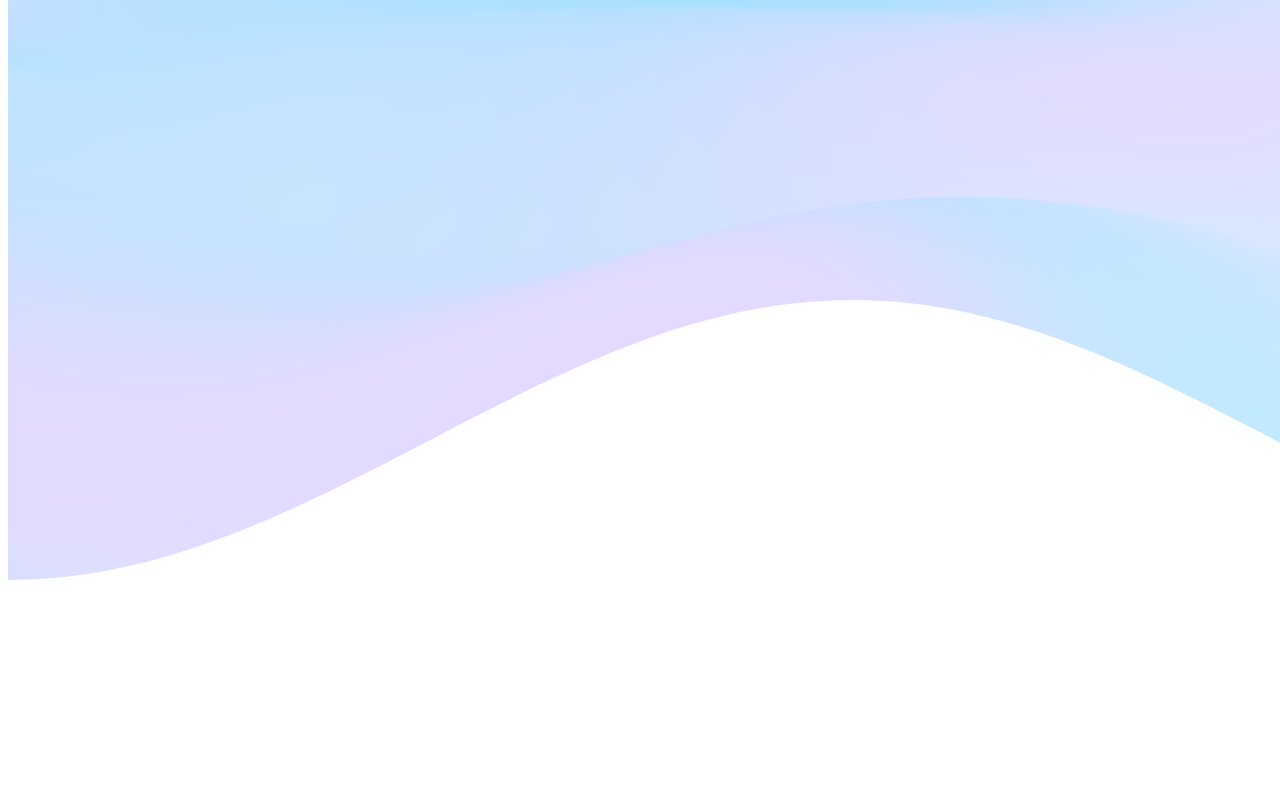
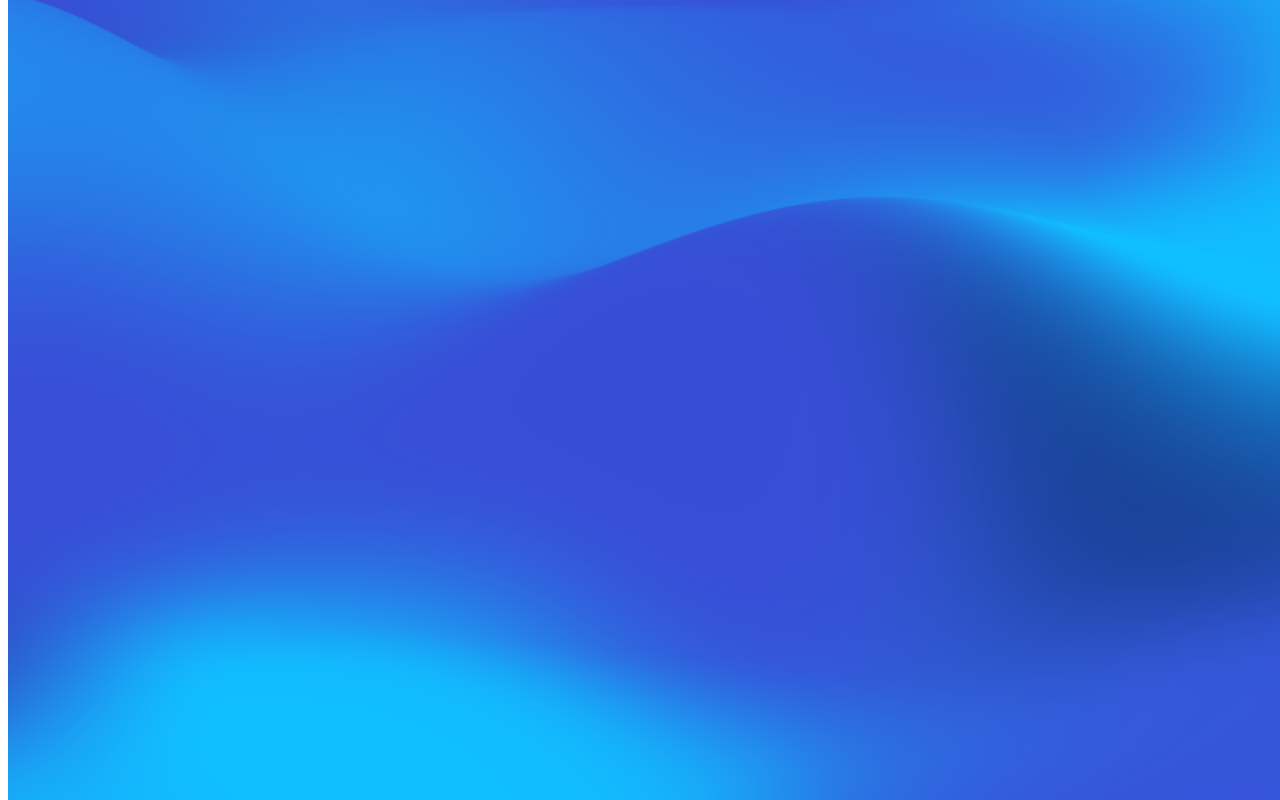
Before and after one commit to Smokey55/new-hero-animation, a plain HTML site: page index.html in a window 1280 px wide. Drawn offline with nearby package versions, Linux system fonts and the light colour scheme.

Commit message:
gradient updated

```diff
--- a/styles.css
+++ b/styles.css
@@ -3,21 +3,10 @@
     max-width: 100%;
     width: 100vw;
     height: 100vh;
-    --gradient-color-1: #a6dfff;
-    --gradient-color-2: #b9ebff;
-    --gradient-color-3: #d9e7ff;
-    --gradient-color-4: #e4daff;
+    --gradient-color-1: #384DD6;
+    --gradient-color-2: #1A2880;
+    --gradient-color-3: #10BFFF;
+    --gradient-color-4: #384DD6;
     z-index: 0;
     top: 0;
-    object-fit: cover;
-    --clip-padding: 12;
-    -webkit-clip-path: polygon(0% 0%, 180% 0%, 0% 60%, 0% 100%);
-    clip-path: polygon(100% 0%, 0% 0%, 0% 72.5%, 1% 72.48%, 2% 72.42%, 3% 72.32%, 4% 72.18%, 5% 72.01%, 6% 71.79%, 7% 71.54%, 8% 71.25%, 9% 70.92%, 10% 70.55%, 11% 70.15%, 12% 69.72%, 13% 69.25%, 14% 68.75%, 15% 68.22%, 16% 67.66%, 17% 67.07%, 18% 66.46%, 19% 65.81%, 20% 65.15%, 21% 64.46%, 22% 63.74%, 23% 63.01%, 24% 62.26%, 25% 61.5%, 26% 60.72%, 27% 59.92%, 28% 59.12%, 29% 58.3%, 30% 57.48%, 31% 56.65%, 32% 55.82%, 33% 54.99%, 34% 54.16%, 35% 53.32%, 36% 52.5%, 37% 51.68%, 38% 50.86%, 39% 50.06%, 40% 49.26%, 41% 48.48%, 42% 47.72%, 43% 46.97%, 44% 46.24%, 45% 45.53%, 46% 44.84%, 47% 44.17%, 48% 43.53%, 49% 42.91%, 50% 42.32%, 51% 41.76%, 52% 41.23%, 53% 40.73%, 54% 40.27%, 55% 39.84%, 56% 39.44%, 57% 39.07%, 58% 38.75%, 59% 38.46%, 60% 38.2%, 61% 37.99%, 62% 37.81%, 63% 37.68%, 64% 37.58%, 65% 37.52%, 66% 37.5%, 67% 37.52%, 68% 37.58%, 69% 37.68%, 70% 37.82%, 71% 38%, 72% 38.22%, 73% 38.47%, 74% 38.76%, 75% 39.09%, 76% 39.46%, 77% 39.86%, 78% 40.29%, 79% 40.76%, 80% 41.26%, 81% 41.79%, 82% 42.35%, 83% 42.94%, 84% 43.56%, 85% 44.2%, 86% 44.87%, 87% 45.56%, 88% 46.28%, 89% 47.01%, 90% 47.76%, 91% 48.52%, 92% 49.31%, 93% 50.1%, 94% 50.9%, 95% 51.72%, 96% 52.54%, 97% 53.37%, 98% 54.2%, 99% 55.03%, 100% 55.87%);
 }
-
-@media screen and (max-width: 568px) {
-    #gradient-canvas {
-        height: auto;
-        clip-path: polygon(100% 0%, 0% 0%, 0% 85.5%, 1% 85.5%, 2% 85.49%, 3% 85.48%, 4% 85.47%, 5% 85.45%, 6% 85.43%, 7% 85.41%, 8% 85.38%, 9% 85.35%, 10% 85.31%, 11% 85.27%, 12% 85.23%, 13% 85.18%, 14% 85.13%, 15% 85.08%, 16% 85.02%, 17% 84.96%, 18% 84.9%, 19% 84.84%, 20% 84.77%, 21% 84.7%, 22% 84.62%, 23% 84.54%, 24% 84.46%, 25% 84.38%, 26% 84.3%, 27% 84.21%, 28% 84.12%, 29% 84.03%, 30% 83.94%, 31% 83.84%, 32% 83.74%, 33% 83.65%, 34% 83.55%, 35% 83.45%, 36% 83.34%, 37% 83.24%, 38% 83.14%, 39% 83.03%, 40% 82.93%, 41% 82.82%, 42% 82.71%, 43% 82.61%, 44% 82.5%, 45% 82.39%, 46% 82.28%, 47% 82.18%, 48% 82.07%, 49% 81.97%, 50% 81.86%, 51% 81.76%, 52% 81.65%, 53% 81.55%, 54% 81.45%, 55% 81.35%, 56% 81.25%, 57% 81.15%, 58% 81.06%, 59% 80.97%, 60% 80.88%, 61% 80.79%, 62% 80.7%, 63% 80.62%, 64% 80.53%, 65% 80.45%, 66% 80.38%, 67% 80.3%, 68% 80.23%, 69% 80.16%, 70% 80.1%, 71% 80.03%, 72% 79.97%, 73% 79.92%, 74% 79.87%, 75% 79.82%, 76% 79.77%, 77% 79.73%, 78% 79.69%, 79% 79.65%, 80% 79.62%, 81% 79.59%, 82% 79.57%, 83% 79.55%, 84% 79.53%, 85% 79.52%, 86% 79.51%, 87% 79.5%, 88% 79.5%, 89% 79.5%, 90% 79.51%, 91% 79.52%, 92% 79.53%, 93% 79.55%, 94% 79.57%, 95% 79.59%, 96% 79.62%, 97% 79.65%, 98% 79.69%, 99% 79.73%, 100% 79.77%) !important; }
-
-}
```
